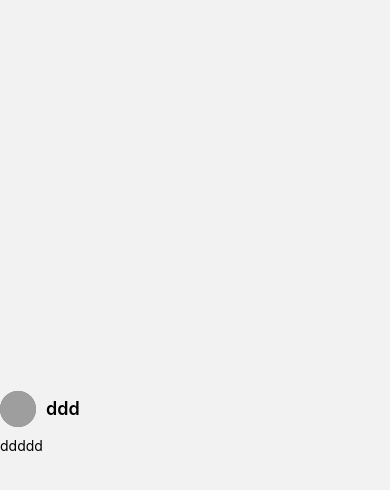
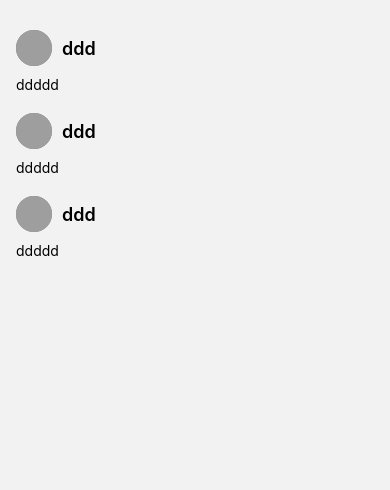
Before and after one commit to seokgit/CommunityApp, a React Native app: screen /Comment in a window 390 px wide. Shown: the top 490 px of the page. Built offline with nearby package versions, Linux system fonts and the light colour scheme; grey boxes are pictures that could not be loaded.

Commit message:
[Add] 더미데이터 추가

```diff
--- a/app/pages/CommentPage.tsx
+++ b/app/pages/CommentPage.tsx
@@ -1,12 +1,51 @@
-import { View } from 'react-native';
+import { View, FlatList } from 'react-native';
 import Comment from '../components/Comment';
+import { useState } from 'react';
+
+type CommentType = {
+    id: number;
+    profileImageUrl: string;
+    name: string;
+    comment: string;
+}
+
+const comments: CommentType[] = [
+    {
+        id: 0,
+        profileImageUrl: '',
+        name: 'sdfsdf',
+        comment: 'sdfsfd'
+    },
+    {
+        id: 1,
+        profileImageUrl: '',
+        name: 'sdfsdf',
+        comment: 'sdfsfd'
+    },
+    {
+        id: 2,
+        profileImageUrl: '',
+        name: 'sdfsdf',
+        comment: 'sdfsfd'
+    },
+]
 
 function CommentPage() {
+    const [comment, setComment] = useState<CommentType[]>(comments)
+    return (
 
-    return (
-        <View style={{ flex: 1, justifyContent: 'center', alignItems: 'center' }}>
-            <Comment profileImageUrl='ddd' name='ddd' comment='ddddd'/>
-        </View>
+            <FlatList
+                    style={{ flex: 1 }}
+                    data={comment}
+                    keyExtractor={(item) => item.id.toString()}
+                    contentContainerStyle={{paddingHorizontal: 16, paddingTop: 20}}
+                    renderItem={() =>
+                  <View style={{paddingVertical: 10}}>
+                    <Comment profileImageUrl='ddd' name='ddd' comment='ddddd'/>
+                  </View>
+                }
+                  />
+
     );
 }
 
```
